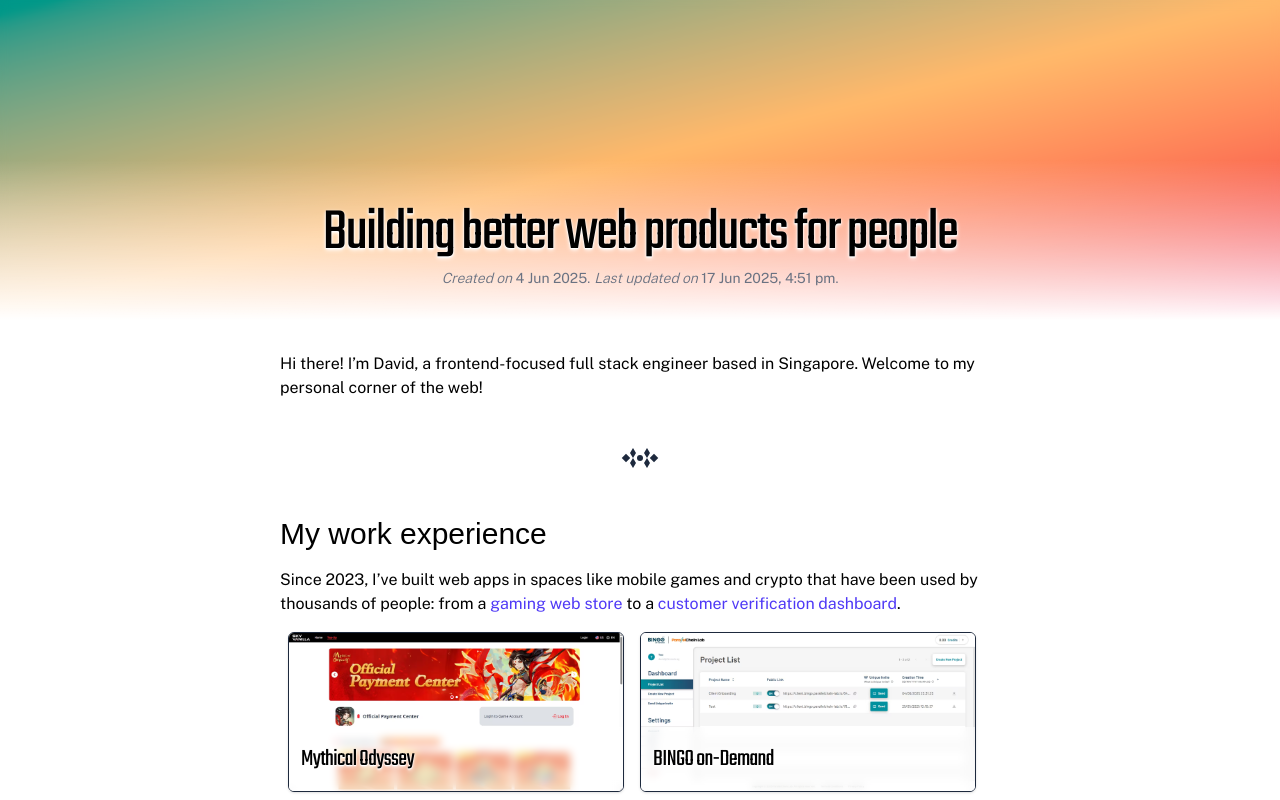
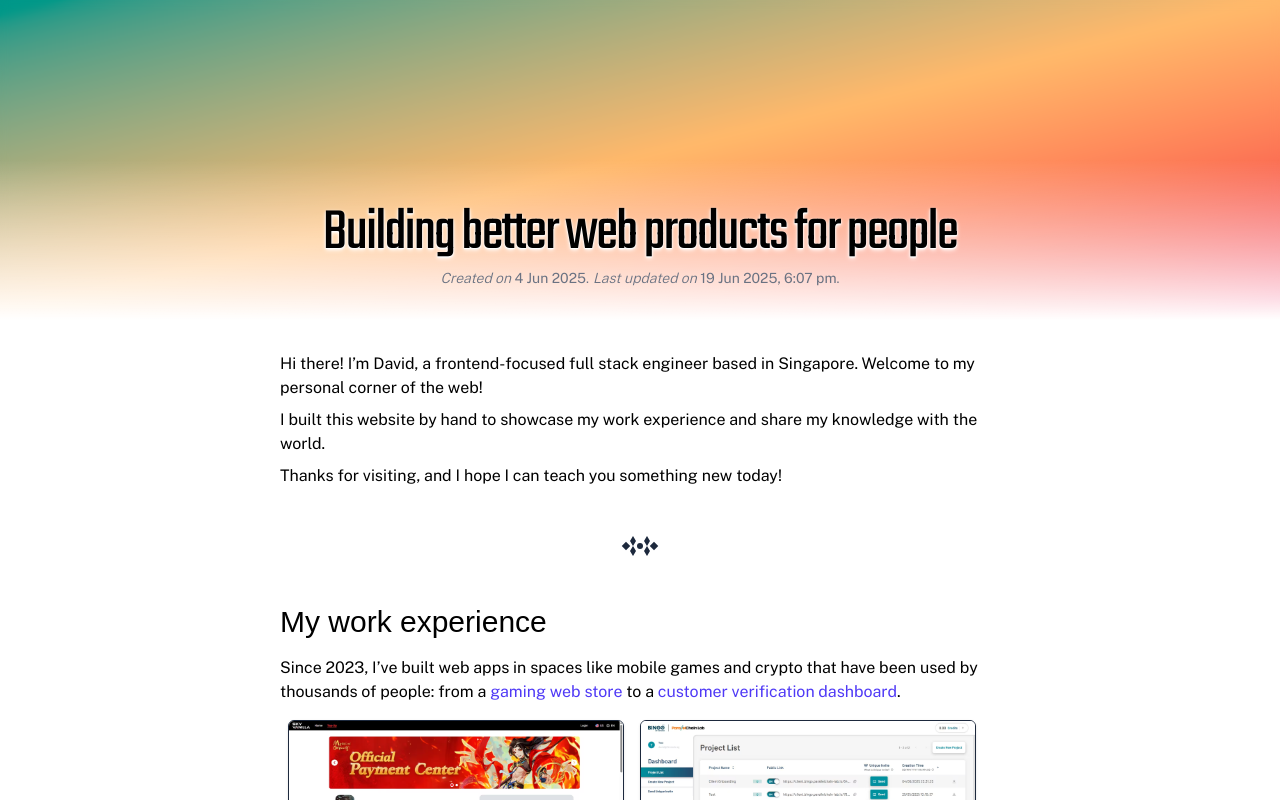
Before and after one commit to davidxhk/davidxhk.me, a Next.js app: page / in a window 1280 px wide. Shown: the top 800 px of the page. Built offline with nearby package versions, Linux system fonts and the light colour scheme; a web font is replaced by a local one.

Commit message:
update index page copy

```diff
--- a/src/app/page.tsx
+++ b/src/app/page.tsx
@@ -12,13 +12,22 @@ export default function Home() {
         title="Building better web products for people"
         className="mb-8 bg-gradient-to-br from-teal-600 via-orange-300 to-rose-600"
         created={1749019230400}
-        lastUpdated={1750150264614}
+        lastUpdated={1750327670976}
       />
 
       <main className="mx-auto mb-8 w-full max-w-3xl px-6">
         <p className="mb-2">
           Hi there! I’m David, a frontend-focused full stack engineer based in
           Singapore. Welcome to my personal corner of the web!
+        </p>
+
+        <p className="mb-2">
+          I built this website by hand to showcase my work experience and share
+          my knowledge with the world.
+        </p>
+
+        <p className="mb-2">
+          Thanks for visiting, and I hope I can teach you something new today!
         </p>
 
         <Separator />
```
